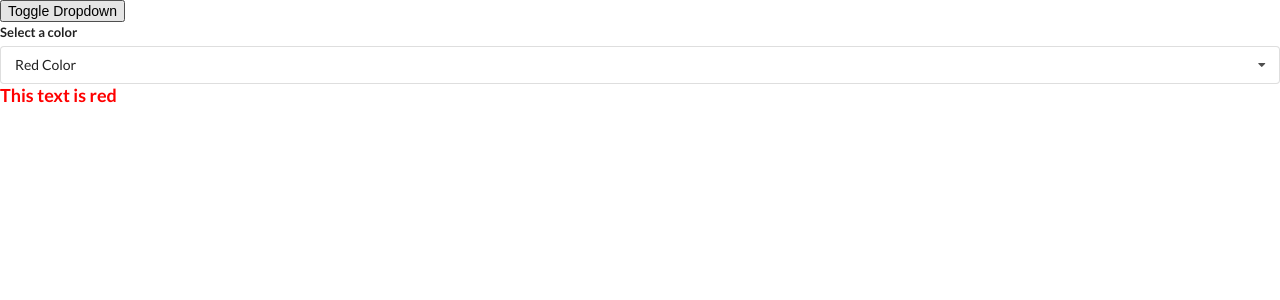
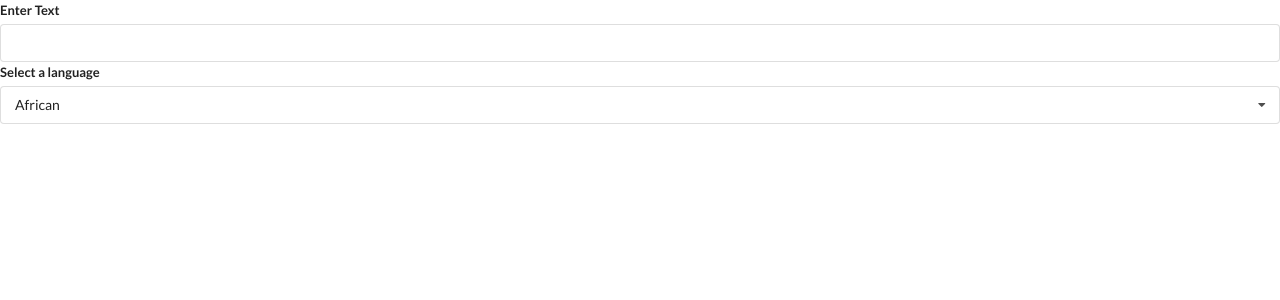
Before and after one commit to hafeezrq/reactjs_hooks_demo, a React (Create React App) app: page / in a window 1280 px wide. Shown: the top 300 px of the page. Built offline with nearby package versions, Linux system fonts and the light colour scheme.

Commit message:
New component Translate.js and some code refectoring in App.js.

```diff
--- a/src/App.js
+++ b/src/App.js
@@ -2,6 +2,7 @@ import { useState } from 'react';
 import Accordion from './components/Accordion';
 import Dropdown from './components/Dropdown';
 import Search from './components/Search';
+import Translate from './components/Translate';
 
 const items = [
   {
@@ -35,21 +36,18 @@ const options = [
 // eslint-disable-next-line
 export default () => {
   const [selected, setSelected] = useState(options[0]);
-  const [showDropdown, setShowDropdown] = useState(true);
   return (
     <div>
       {/* <Accordion items={items} /> */}
       {/* <Search /> */}
-      <button onClick={() => setShowDropdown(!showDropdown)}>
-        Toggle Dropdown
-      </button>
-      {showDropdown ? (
-        <Dropdown
-          options={options}
-          selected={selected}
-          onSelectedChange={setSelected}
-        />
-      ) : null}
+
+      {/* <Dropdown
+        label = 'Select a Color'
+        options={options}
+        selected={selected}
+        onSelectedChange={setSelected}
+      /> */}
+      <Translate />
     </div>
   );
 };
--- a/src/components/Dropdown.js
+++ b/src/components/Dropdown.js
@@ -1,6 +1,6 @@
 import React, { useState, useEffect, useRef } from 'react';
 
-const Dropdown = ({ options, selected, onSelectedChange }) => {
+const Dropdown = ({ label, options, selected, onSelectedChange }) => {
   const [open, setOpen] = useState(false);
   const ref = useRef();
 
@@ -37,9 +37,7 @@ const Dropdown = ({ options, selected, onSelectedChange }) => {
     <>
       <div ref={ref} className='ui form'>
         <div className='field'>
-          <label htmlFor='' className='label'>
-            Select a color
-          </label>
+          <label className='label'>{label}</label>
           <div
             onClick={() => setOpen(!open)}
             className={`ui dropdown selection ${open ? 'visible active' : ''}`}>
@@ -51,9 +49,9 @@ const Dropdown = ({ options, selected, onSelectedChange }) => {
           </div>
         </div>
       </div>
-      <div>
+      {/* <div>
         <h3 style={{ color: selected.value }}>This text is {selected.value}</h3>
-      </div>
+      </div> */}
     </>
   );
 };
--- /dev/null
+++ b/src/components/Translate.js
@@ -0,0 +1,47 @@
+import React from 'react';
+import { useState } from 'react';
+import Dropdown from './Dropdown';
+
+const options = [
+  {
+    label: 'African',
+    value: 'af',
+  },
+  {
+    label: 'Arabic',
+    value: 'ar',
+  },
+  {
+    label: 'Urdu',
+    value: 'ur',
+  },
+];
+
+const Translate = () => {
+  const [language, setLanguage] = useState(options[0]);
+  const [text, setText] = useState('');
+  return (
+    <>
+      <div className='ui form'>
+        <div className='field'>
+          <label htmlFor='' className='label'>
+            Enter Text
+          </label>
+          <input
+            type='text'
+            value={text}
+            onChange={e => setText(e.target.value)}
+          />
+        </div>
+      </div>
+      <Dropdown
+        label='Select a language'
+        selected={language}
+        onSelectedChange={setLanguage}
+        options={options}
+      />
+    </>
+  );
+};
+
+export default Translate;
```
